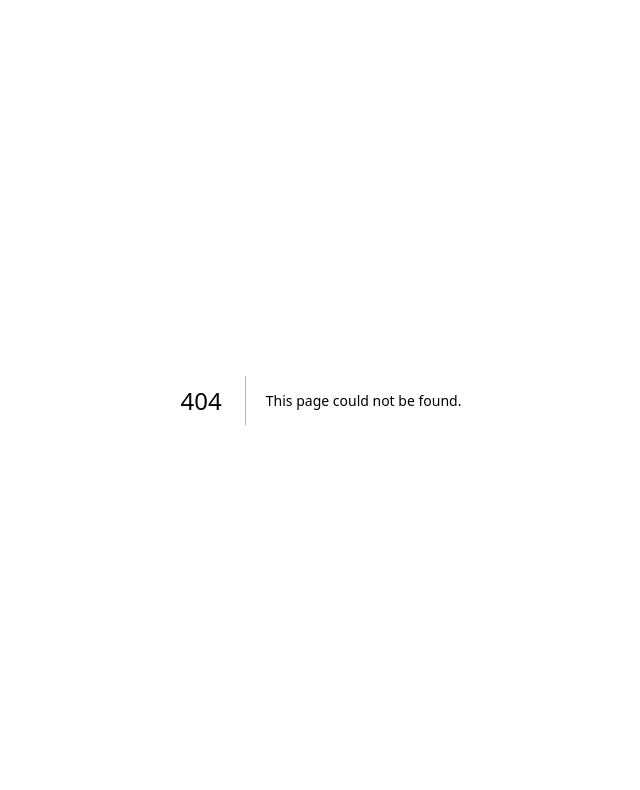
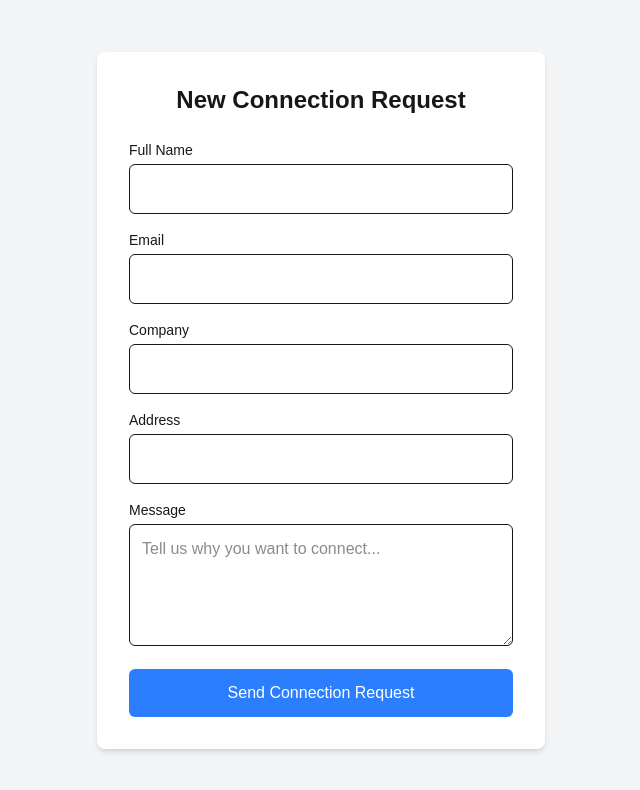
Before and after one commit to hussainbinfazal/STF-Docker, a Next.js app: page /new-connection in a window 1280 px wide. Before the commit this address had no page. Shown: the top 790 px of the page, without its empty margins (319-959 px from the left). Built offline with nearby package versions, Linux system fonts and the light colour scheme.

Commit message:
new connection request page added

```diff
--- /dev/null
+++ b/src/app/new-connection/page.tsx
@@ -0,0 +1,101 @@
+'use client'
+
+import React, { useState } from 'react'
+
+const NewConnectionPage: React.FC = () => {
+  const [formData, setFormData] = useState({
+    name: '',
+    email: '',
+    company: '',
+    address: '',
+    message: ''
+  });
+
+  const handleChange = (e: React.ChangeEvent<HTMLInputElement | HTMLTextAreaElement>) => {
+    setFormData({ ...formData, [e.target.name]: e.target.value });
+  };
+
+  const handleSubmit = (e: React.FormEvent) => {
+    e.preventDefault();
+    console.log('Connection request submitted:', formData);
+    // Handle connection request logic here
+  };
+
+  return (
+    <div className='min-h-screen bg-gray-100 flex items-center justify-center p-4'>
+      <div className='bg-white rounded-lg shadow-md p-8 w-full max-w-md'>
+        <h1 className='text-2xl font-bold text-center mb-6'>New Connection Request</h1>
+
+        <form onSubmit={handleSubmit} className='space-y-4'>
+          <div>
+            <label className='block text-sm font-medium mb-1'>Full Name</label>
+            <input
+              type='text'
+              name='name'
+              value={formData.name}
+              onChange={handleChange}
+              className='w-full p-3 border rounded-md focus:outline-none focus:ring-2 focus:ring-blue-500'
+              required
+            />
+          </div>
+
+          <div>
+            <label className='block text-sm font-medium mb-1'>Email</label>
+            <input
+              type='email'
+              name='email'
+              value={formData.email}
+              onChange={handleChange}
+              className='w-full p-3 border rounded-md focus:outline-none focus:ring-2 focus:ring-blue-500'
+              required
+            />
+          </div>
+
+          <div>
+            <label className='block text-sm font-medium mb-1'>Company</label>
+            <input
+              type='text'
+              name='company'
+              value={formData.company}
+              onChange={handleChange}
+              className='w-full p-3 border rounded-md focus:outline-none focus:ring-2 focus:ring-blue-500'
+            />
+          </div>
+
+          <div>
+            <label className='block text-sm font-medium mb-1'>Address</label>
+            <input
+              type='text'
+              name='address'
+              value={formData.address}
+              onChange={handleChange}
+              className='w-full p-3 border rounded-md focus:outline-none focus:ring-2 focus:ring-blue-500'
+            />
+          </div>
+
+          <div>
+            <label className='block text-sm font-medium mb-1'>Message</label>
+            <textarea
+              name='message'
+              value={formData.message}
+              onChange={handleChange}
+              rows={4}
+              className='w-full p-3 border rounded-md focus:outline-none focus:ring-2 focus:ring-blue-500'
+              placeholder='Tell us why you want to connect...'
+              required
+            />
+          </div>
+
+          <button
+            type='submit'
+            className='w-full bg-blue-500 text-white py-3 rounded-md hover:bg-blue-600 transition duration-200'
+          >
+            Send Connection Request
+          </button>
+        </form>
+      </div>
+    </div>
+  )
+}
+
+export default NewConnectionPage
```
